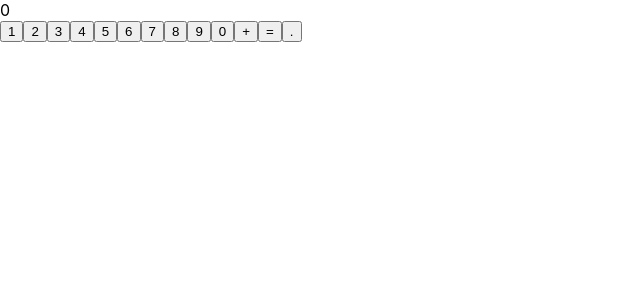
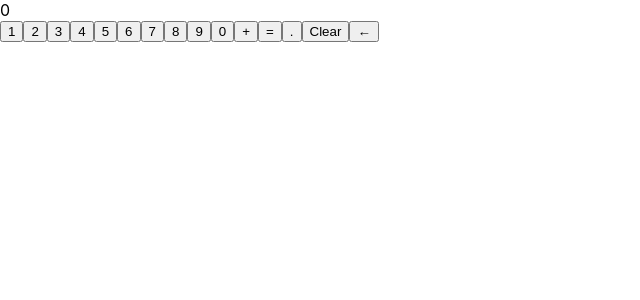
Before and after one commit to suraj-codes/incubyte-tdd, a React (Create React App) app: page / in a window 1280 px wide. Shown: the top 300 px of the page, without its empty margins (0-640 px from the left). Built offline with nearby package versions, Linux system fonts and the light colour scheme.

Commit message:
Add clear and backspace functionality

```diff
--- a/src/App.tsx
+++ b/src/App.tsx
@@ -35,6 +35,10 @@ function App() {
     setOperation(null);
   };
 
+  const handleBackspace = () => {
+    setDisplay(display.length > 1 ? display.slice(0, -1) : "0");
+  };
+
   useEffect(() => {
     const handleKeyPress = (e: { key: string }) => {
       if (/^[0-9]$/.test(e.key)) setDisplay(display + e.key);
@@ -65,6 +69,8 @@ function App() {
         <button onClick={() => handleOperator("+")}>+</button>
         <button onClick={handleEquals}>=</button>
         <button onClick={handleDecimal}>.</button>
+        <button onClick={handleClear}>Clear</button>
+        <button onClick={handleBackspace}>←</button>
       </div>
     </div>
   );
```
Also changed, not shown: 1 other file (tests, documents, lock files or other folders).
